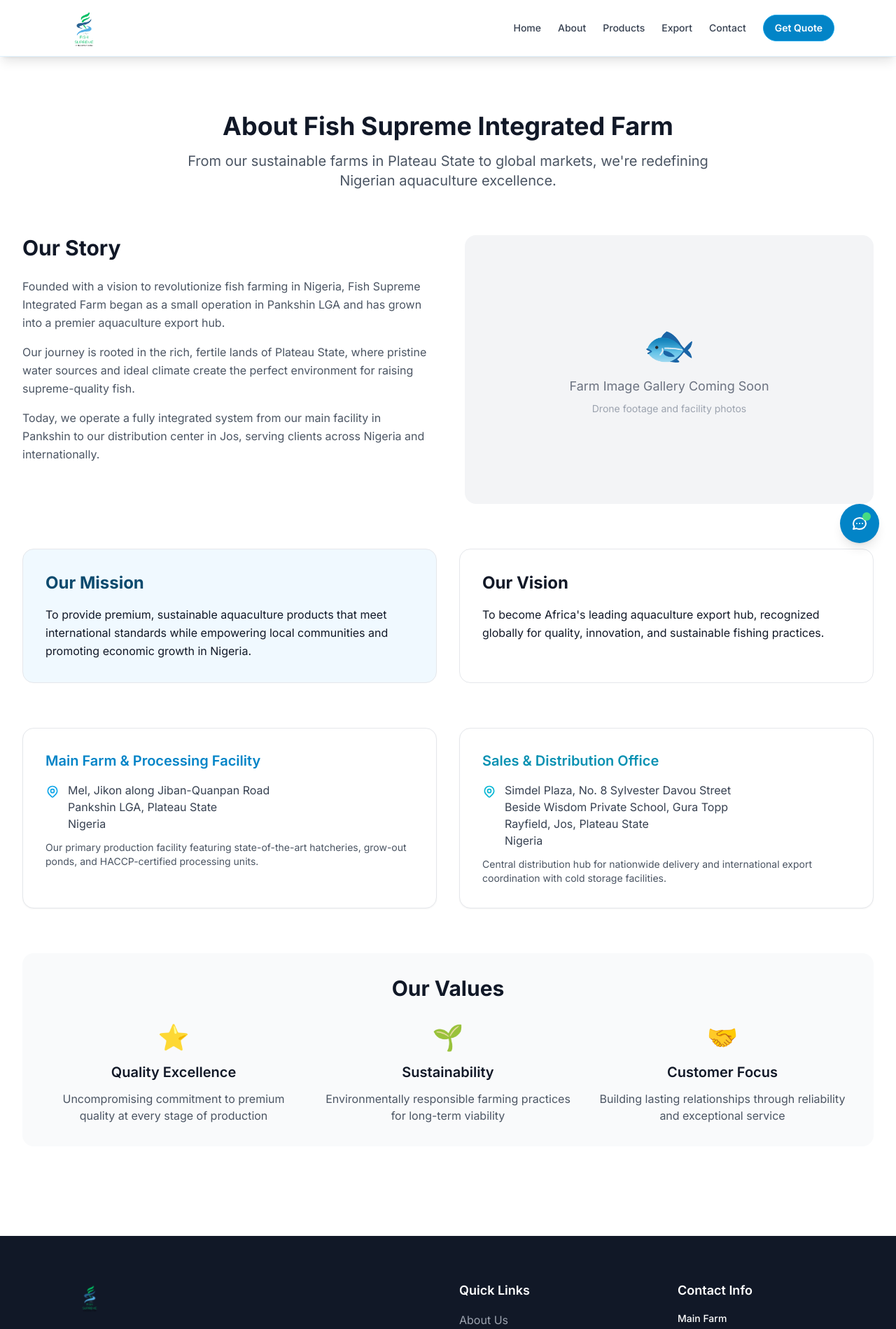
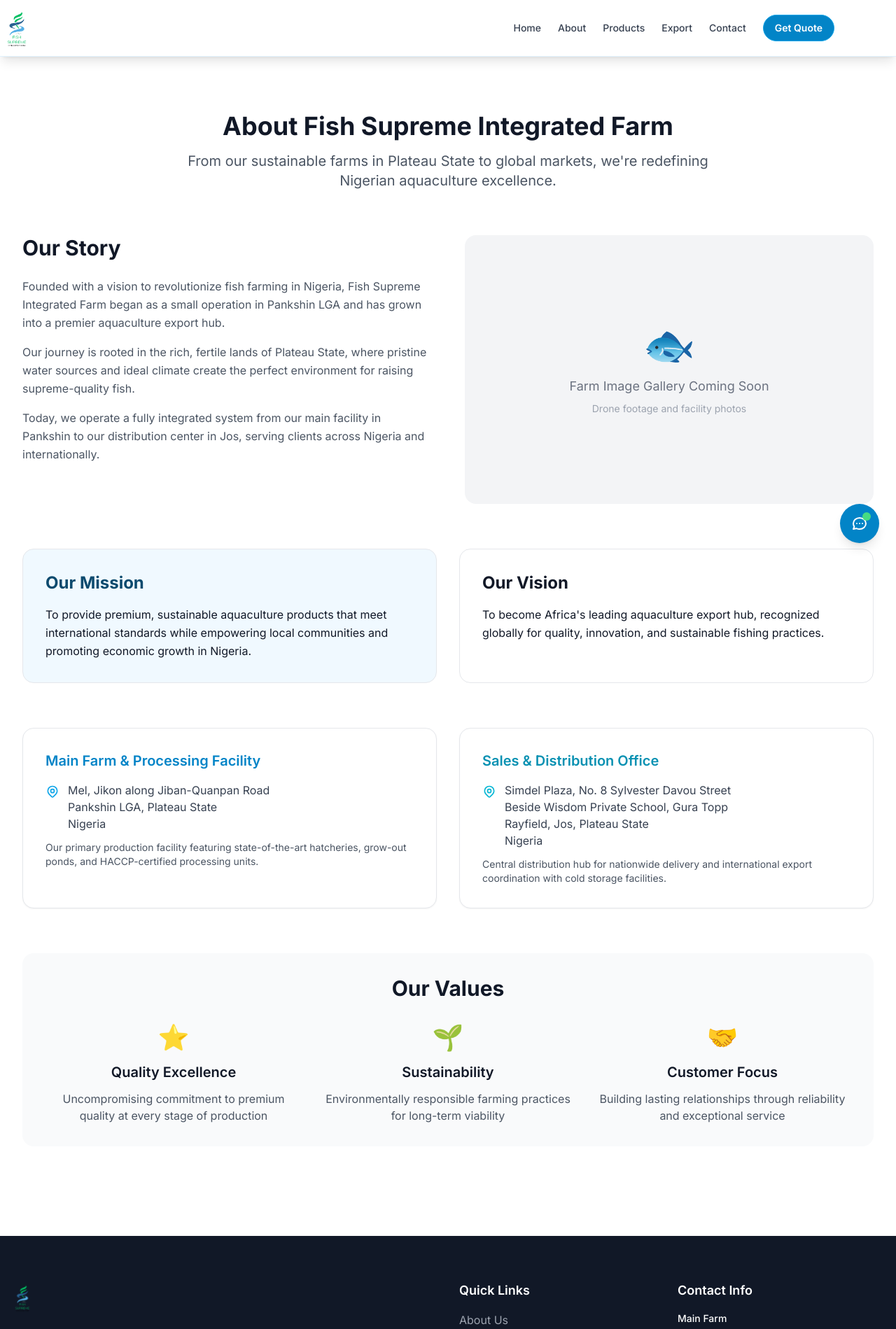
Before and after one commit to yildumd/fish-supreme-farm, a Next.js app: page /about in a window 1280 px wide. Shown: the top 1899 px of the page at 70% size. Built offline with nearby package versions, Linux system fonts and the light colour scheme.

Commit message:
Updated header and footer

```diff
--- a/src/components/layout/Footer.tsx
+++ b/src/components/layout/Footer.tsx
@@ -8,7 +8,7 @@ export function Footer() {
         <div className="grid grid-cols-1 md:grid-cols-4 gap-8">
           {/* Company Info with Logo */}
           <div className="md:col-span-2">
-            <Link href="/" className="block mb-4">
+            <Link href="/" className="block mb-4 -ml-24 sm:-ml-30 lg:-ml-34">
               <div className="relative w-48 h-12">
                 <Image
                   src="/logo-transparent.png"
--- a/src/components/layout/Header.tsx
+++ b/src/components/layout/Header.tsx
@@ -21,7 +21,7 @@ export function Header() {
       <div className="max-w-6xl mx-auto px-4 sm:px-5 lg:px-6">
         <div className="flex justify-between items-center h-16">
           {/* Logo */}
-          <Link href="/" className="flex items-center -ml-16 sm:-ml-20 lg:-ml-24">
+           <Link href="/" className="flex items-center -ml-38 sm:-ml-44 lg:-ml-48">
             <div className="relative w-64 h-16">
               <Image
                 src="/logo-transparent.png"
```
